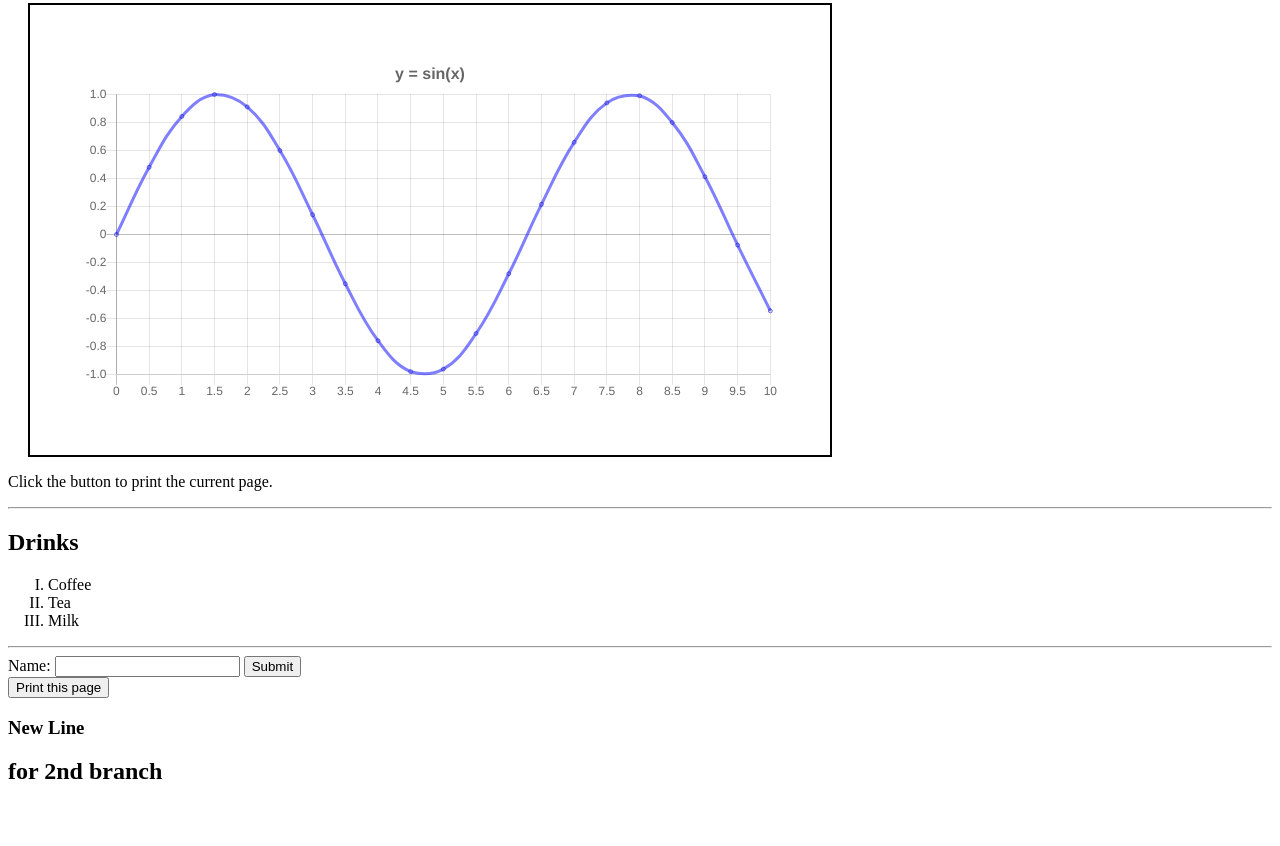
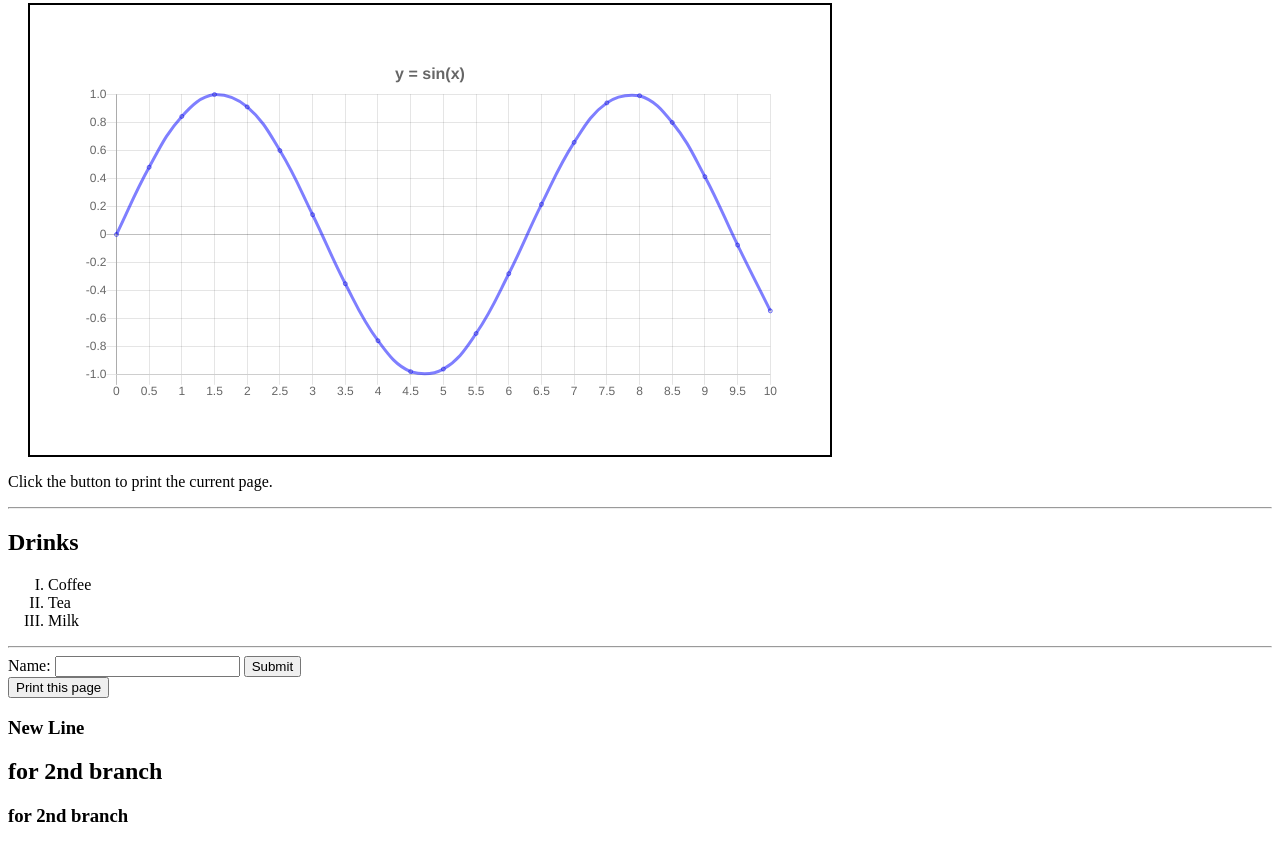
Before and after one commit to Gantabya96/my-first-practice, a plain HTML site: page index.html in a window 1280 px wide. Shown: the part 5862-6708 px from the top of the page. Before the commit the page ends 6667 px from the top, so only its background shows below. Drawn offline with nearby package versions, Linux system fonts and the light colour scheme; files that its build step writes are made by us from their sources; files whose address does not match are found by name.

Commit message:
changed h3 tag in index.html

```diff
--- a/HTML & CSS/index.html
+++ b/index.html
@@ -106,6 +106,7 @@ Name: <input type="text" name="name">
 
 <h3>New Line</h3>
 <h2>for 2nd branch</h2>
+<h3>for 2nd branch</h3>
 
       <script
       src="https://cdnjs.cloudflare.com/ajax/libs/Chart.js/2.9.4/Chart.js">
```
